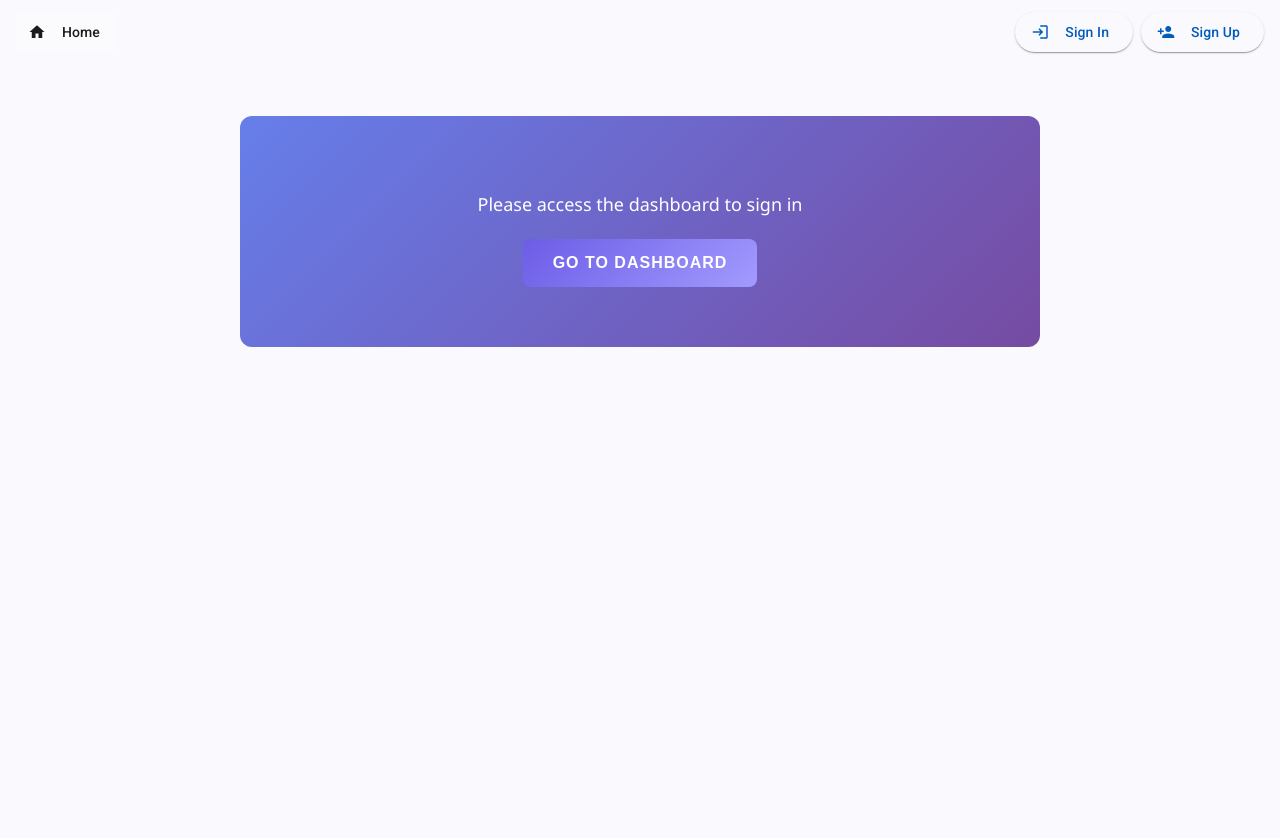
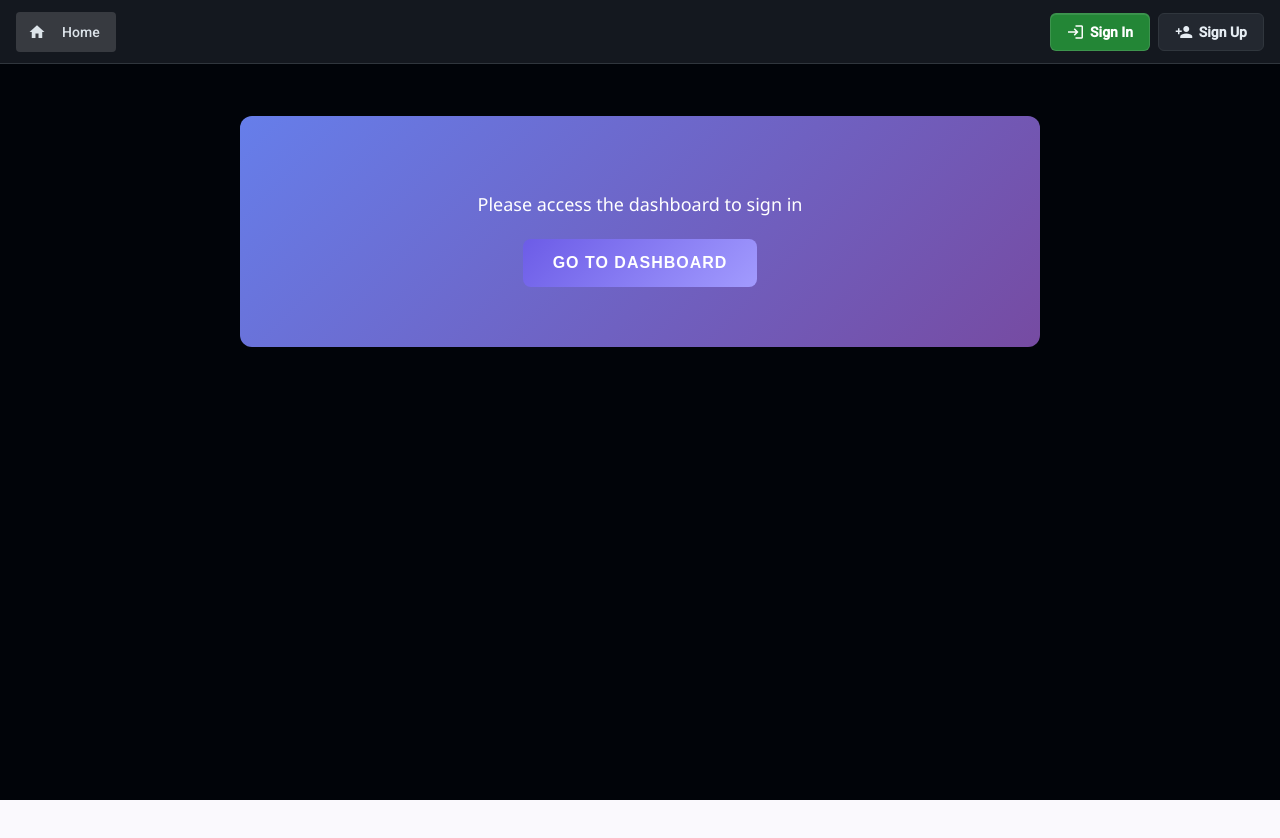
Before and after one commit to iuru2522/angular-firebase-playground, an Angular app: page / in a window 1280 px wide. Shown: the top 838 px of the page. After the commit the page ends 800 px from the top, so only its background shows below. Built offline with nearby package versions, Linux system fonts and the light colour scheme; no server answers; the database is empty.

Commit message:
feat(shell): sticky toolbar, guest auth chrome, route-aware layout

```diff
--- a/src/app/app.component.css
+++ b/src/app/app.component.css
@@ -1,13 +1,25 @@
-.app-container {
-  min-height: 100vh;
+:host {
   display: flex;
   flex-direction: column;
+  min-height: 100vh;
+  min-height: 100dvh;
+  box-sizing: border-box;
+  background-color: #010409;
+  color: #e6edf3;
+}
+
+.app-container {
+  flex: 1 1 auto;
+  display: flex;
+  flex-direction: column;
+  min-height: 0;
+  background-color: #010409;
 }
 
 .app-header {
-  background: #f8f9fa;
+  background: #161b22;
+  border-bottom: 1px solid #30363d;
   padding: 1rem 2rem;
-  border-bottom: 1px solid #e9ecef;
   display: flex;
   justify-content: space-between;
   align-items: center;
@@ -15,7 +27,7 @@
 
 .app-header h1 {
   margin: 0;
-  color: #333;
+  color: #e6edf3;
 }
 
 .auth-status {
@@ -79,7 +91,11 @@
 
 .app-main {
   flex: 1;
+  min-height: 0;
+  display: flex;
+  flex-direction: column;
   padding: 2rem;
+  background-color: #010409;
 }
 
 .loading-container {
@@ -113,11 +129,41 @@
 
 .main-toolbar {
   position: sticky;
+  top: 0;
+  flex-shrink: 0;
   z-index: 1000;
   display: flex;
   align-items: center;
   justify-content: space-between;
   gap: 1rem;
+}
+
+.main-toolbar.mat-toolbar.main-toolbar--dark-chrome {
+  background-color: rgba(22, 27, 34, 0.92);
+  color: #e6edf3;
+  border-bottom: 1px solid #30363d;
+  backdrop-filter: blur(10px);
+}
+
+.main-toolbar--dark-chrome .loading {
+  color: #8b949e;
+}
+
+.main-toolbar--dark-chrome .user-info span {
+  color: rgba(230, 237, 243, 0.92);
+}
+
+.main-toolbar--dark-chrome ::ng-deep .nav-links .mat-mdc-button {
+  color: rgba(230, 237, 243, 0.95);
+}
+
+.main-toolbar--dark-chrome ::ng-deep .nav-links .mat-mdc-button .mat-icon {
+  color: inherit;
+}
+
+.main-toolbar--dark-chrome ::ng-deep .nav-links a.active {
+  background-color: rgba(255, 255, 255, 0.12);
+  border-radius: 6px;
 }
 
 .nav-links {
@@ -163,6 +209,65 @@
   align-items: center;
 }
 
+.auth-buttons a.toolbar-cta {
+  text-decoration: none;
+}
+
+.toolbar-cta {
+  display: inline-flex;
+  align-items: center;
+  justify-content: center;
+  gap: 0.35rem;
+  min-height: 36px;
+  padding: 0 16px;
+  font-size: 14px;
+  font-weight: 600;
+  line-height: 20px;
+  border-radius: 6px;
+  cursor: pointer;
+  border: 1px solid transparent;
+  transition:
+    border-color 0.12s ease,
+    background-color 0.12s ease,
+    box-shadow 0.12s ease;
+}
+
+.toolbar-cta .mat-icon {
+  font-size: 18px;
+  width: 18px;
+  height: 18px;
+  color: inherit;
+}
+
+.toolbar-cta--primary {
+  color: #ffffff;
+  background-color: #238636;
+  border-color: rgba(240, 246, 252, 0.12);
+  box-shadow:
+    inset 0 1px 0 rgba(255, 255, 255, 0.1),
+    0 2px rgba(25, 25, 25, 0.12);
+}
+
+.toolbar-cta--primary:hover {
+  background-color: #2ea043;
+}
+
+.toolbar-cta--secondary {
+  color: #e6edf3;
+  background-color: rgba(218, 230, 240, 0.08);
+  border-color: #30363d;
+}
+
+.toolbar-cta--secondary:hover {
+  background-color: rgba(218, 230, 240, 0.14);
+  border-color: #8b949e;
+}
+
+.toolbar-cta:focus-visible {
+  outline: 2px solid #388bfd;
+  outline-offset: 2px;
+}
+
 .auth-buttons button {
   display: flex;
   align-items: center;
--- a/src/app/app.component.html
+++ b/src/app/app.component.html
@@ -1,4 +1,8 @@
-<mat-toolbar color="primary" class="main-toolbar">
+<mat-toolbar
+  class="main-toolbar"
+  [class.main-toolbar--dark-chrome]="toolbarDarkChrome()"
+  [color]="toolbarMatColor()"
+>
   <div class="nav-links">
     <a mat-button routerLink="/" routerLinkActive="active" [routerLinkActiveOptions]="{ exact: true }">
       <mat-icon>home</mat-icon>
@@ -29,6 +33,16 @@
       </div>
     } @else {
       <div class="auth-buttons">
+        @if (isGuestAuthShell()) {
+          <a routerLink="/signin" class="toolbar-cta toolbar-cta--primary">
+            <mat-icon aria-hidden="true">login</mat-icon>
+            Sign In
+          </a>
+          <a routerLink="/register" class="toolbar-cta toolbar-cta--secondary">
+            <mat-icon aria-hidden="true">person_add</mat-icon>
+            Sign Up
+          </a>
+        } @else {
           <button mat-raised-button color="accent" (click)="signIn()">
             <mat-icon>login</mat-icon>
             Sign In
@@ -37,6 +51,7 @@
             <mat-icon>person_add</mat-icon>
             Sign Up
           </button>
+        }
       </div>
     }
   </div>
@@ -47,14 +62,7 @@
 } @else {
   <div class="app-container">
     <main class="app-main">
-      @if (!firebaseReady()) {
-        <div class="loading-container">
-          <div class="spinner"></div>
-          <p>Initializing Firebase...</p>
-        </div>
-      } @else {
       <router-outlet />
-      }
     </main>
   </div>
 }
--- a/src/app/app.component.ts
+++ b/src/app/app.component.ts
@@ -1,12 +1,12 @@
-import { Component, OnInit, OnDestroy, inject, signal, PLATFORM_ID, Injector, runInInjectionContext } from '@angular/core';
+import { Component, OnInit, OnDestroy, inject, signal, computed, PLATFORM_ID } from '@angular/core';
 import { isPlatformBrowser } from '@angular/common';
 import { CommonModule } from '@angular/common';
-import { RouterModule, Router } from '@angular/router';
+import { RouterModule, Router, NavigationEnd } from '@angular/router';
 import { Subscription } from 'rxjs';
+import { filter } from 'rxjs/operators';
 import { AuthService } from './services/auth.service';
 import { FirebaseDiagnosticService } from './services/firebase-diagnostic.service';
 import { OfflineFallbackComponent } from './offline-fallback/offline-fallback.component';
-import { effect, Signal, computed } from '@angular/core';
 import { User as AppUser } from './models/user.interface';
 import { UserService } from './services/user.service';
 import { MatToolbarModule } from '@angular/material/toolbar';
@@ -29,29 +29,52 @@ import { MatIconModule } from '@angular/material/icon';
 })
 export class AppComponent implements OnInit, OnDestroy {
   readonly title = 'angular-firebase-playground';
+
   private readonly authService = inject(AuthService);
   private readonly diagnosticService = inject(FirebaseDiagnosticService);
+  private readonly userService = inject(UserService);
   private readonly platformId = inject(PLATFORM_ID);
-  private readonly injector = inject(Injector);
   private readonly router = inject(Router);
+
   private authSubscription?: Subscription;
+  private navSubscription?: Subscription;
+
   readonly user = signal<AppUser | null>(null);
   readonly isAuthenticated = computed(() => !!this.user());
+  readonly currentPath = signal(this.normalizeUrlPath(this.router.url));
+  private readonly guestAuthPaths = new Set(['/', '/signin', '/register', '/forgot-password']);
+  readonly isGuestAuthShell = computed(
+    () => !this.isAuthenticated() && this.guestAuthPaths.has(this.currentPath())
+  );
+  readonly isRootLandingSignedIn = computed(
+    () => this.atRootPath(this.currentPath()) && this.isAuthenticated()
+  );
+  readonly toolbarMatColor = computed<'primary' | undefined>(() =>
+    this.isGuestAuthShell() || this.isRootLandingSignedIn() ? undefined : 'primary'
+  );
+  readonly toolbarDarkChrome = computed(
+    () => this.isGuestAuthShell() || this.isRootLandingSignedIn()
+  );
   readonly isLoading = signal<boolean>(false);
   readonly error = signal<string | null>(null);
-  readonly firebaseReady = signal<boolean>(false);
   readonly showOfflineFallback = signal<boolean>(false);
 
   ngOnInit(): void {
     if (isPlatformBrowser(this.platformId)) {
       this.initializeAuthState();
       this.runDiagnostics();
+      this.navSubscription = this.router.events
+        .pipe(filter((e): e is NavigationEnd => e instanceof NavigationEnd))
+        .subscribe(() => this.currentPath.set(this.normalizeUrlPath(this.router.url)));
     }
   }
 
   ngOnDestroy(): void {
     this.cleanupAuthSubscription();
+    this.navSubscription?.unsubscribe();
+    this.navSubscription = undefined;
   }
+
   async logout(): Promise<void> {
     if (!isPlatformBrowser(this.platformId)) return;
     try {
@@ -59,7 +82,6 @@ export class AppComponent implements OnInit, OnDestroy {
       this.error.set(null);
       await this.authService.logout();
       this.user.set(null);
-      // Redirect to home after logout
       this.router.navigate(['/']);
     } catch (err) {
       this.error.set(err instanceof Error ? err.message : 'Failed to logout');
@@ -67,7 +89,9 @@ export class AppComponent implements OnInit, OnDestroy {
     } finally {
       this.isLoading.set(false);
     }
-  }  async login() {
+  }
+
+  async login(): Promise<void> {
     try {
       this.isLoading.set(true);
       this.error.set(null);
@@ -87,33 +111,38 @@ export class AppComponent implements OnInit, OnDestroy {
     this.router.navigate(['/signin']);
   }
 
+  private normalizeUrlPath(url: string): string {
+    const path = url.split(/[?#]/)[0] ?? '';
+    return path === '' ? '/' : path;
+  }
+
+  private atRootPath(path: string): boolean {
+    return path === '/' || path === '';
+  }
+
   private initializeAuthState(): void {
     const timeoutId = setTimeout(() => {
       console.warn('Auth initialization taking too long, showing offline fallback...');
       this.showOfflineFallback.set(true);
     }, 15000);
 
-    this.authSubscription = runInInjectionContext(this.injector, () =>
-      inject(UserService).getCurrentUser().subscribe({
+    this.authSubscription = this.userService.getCurrentUser().subscribe({
       next: (user) => {
         clearTimeout(timeoutId);
         this.user.set(user);
-          this.firebaseReady.set(true);
         this.showOfflineFallback.set(false);
 
-          // Check if user is deactivated and redirect
         if (user && !user.isActive) {
           this.router.navigate(['/account-deactivated']);
         }
       },
-        error: (err: any) => {
+      error: (err: unknown) => {
         clearTimeout(timeoutId);
         console.error('Auth initialization error:', err);
         this.error.set(err instanceof Error ? err.message : 'Authentication error');
         this.showOfflineFallback.set(true);
       }
-      })
-    );
+    });
   }
 
   private cleanupAuthSubscription(): void {
@@ -128,7 +157,7 @@ export class AppComponent implements OnInit, OnDestroy {
       return;
     }
     try {
-      await new Promise(resolve => setTimeout(resolve, 3000));
+      await new Promise((resolve) => setTimeout(resolve, 3000));
       await this.diagnosticService.diagnoseFirebase();
       await this.diagnosticService.checkFirestoreRules();
     } catch (error) {
```
Lines whose indentation alone changed are shown as unchanged.
